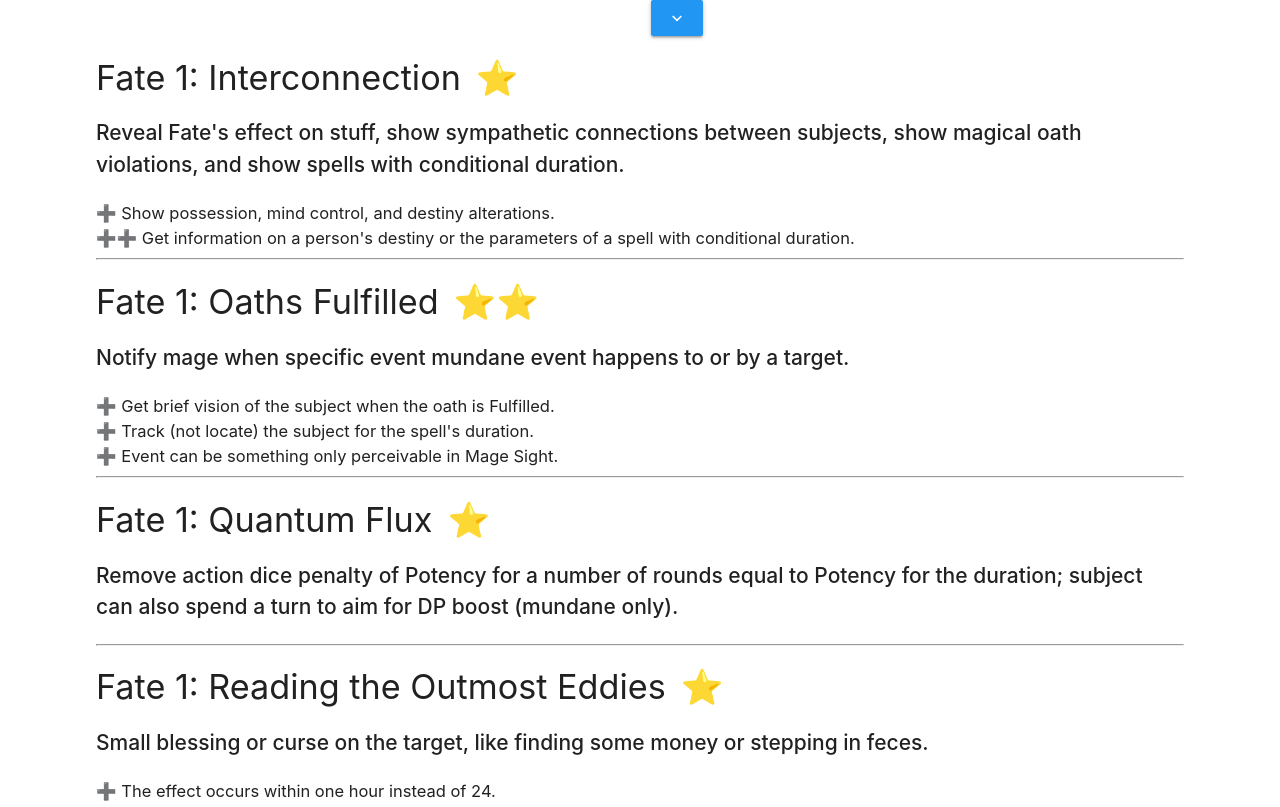
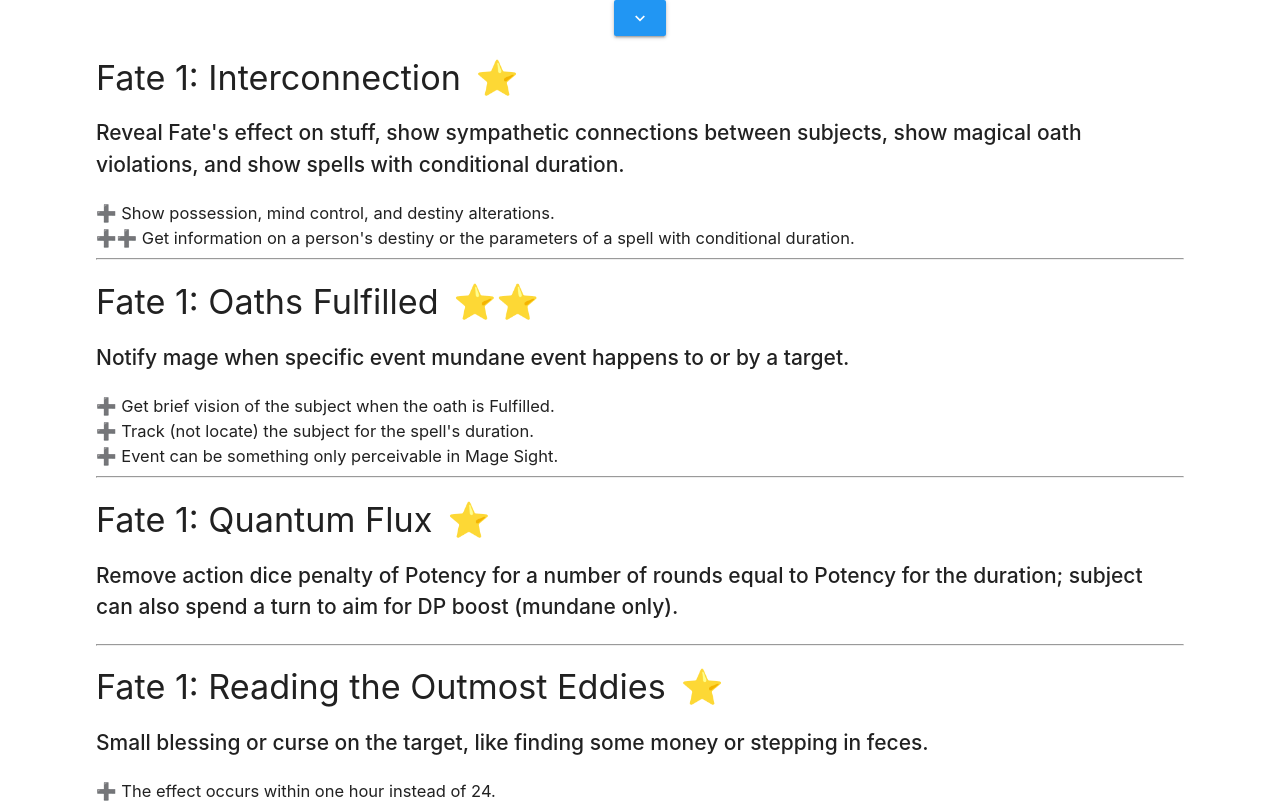
Before and after one commit to Celeo/my_mta2_spells, a React app: page / in a window 1280 px wide. Shown: the top 807 px of the page. Built offline with nearby package versions, Linux system fonts and the light colour scheme.

Commit message:
Actually putting button in center

```diff
--- a/src/index.css
+++ b/src/index.css
@@ -1,4 +1,9 @@
+html, body {
+    height: 100%;
+}
+
 body {
+    margin: 0;
     padding-bottom: 5em;
 }
 
@@ -66,3 +71,12 @@ h4 {
     padding-top: 2rem;
     padding-bottom: 4rem;
 }
+
+.flex-row {
+    display: -webkit-box;
+    display: -moz-box;
+    display: -ms-flexbox;
+    display: -webkit-flex;
+    display: flex;
+    justify-content: center;
+}
--- a/src/index.js
+++ b/src/index.js
@@ -74,15 +74,12 @@ ArcanumSlider.propTypes = {
 
 const ControlSliders = (props) => {
   const [show, setShow] = useState(true)
-  const toggle = () => setShow(!show)
   return (
     <div className="controls">
-      <div className="row no-bottom">
-        <div className="col s1 offset-s6">
-          <button className="btn blue" onClick={toggle}>
-            <i className="material-icons">{ show ? 'expand_more' : 'expand_less' }</i>
-          </button>
-        </div>
+      <div className="flex-row">
+        <button className="btn blue" onClick={() => setShow(!show)}>
+          <i className="material-icons">{ show ? 'expand_more' : 'expand_less' }</i>
+        </button>
       </div>
       <div className={'controls-actual' + (show ? ' hidden' : '')}>
         <div className="row">
```
